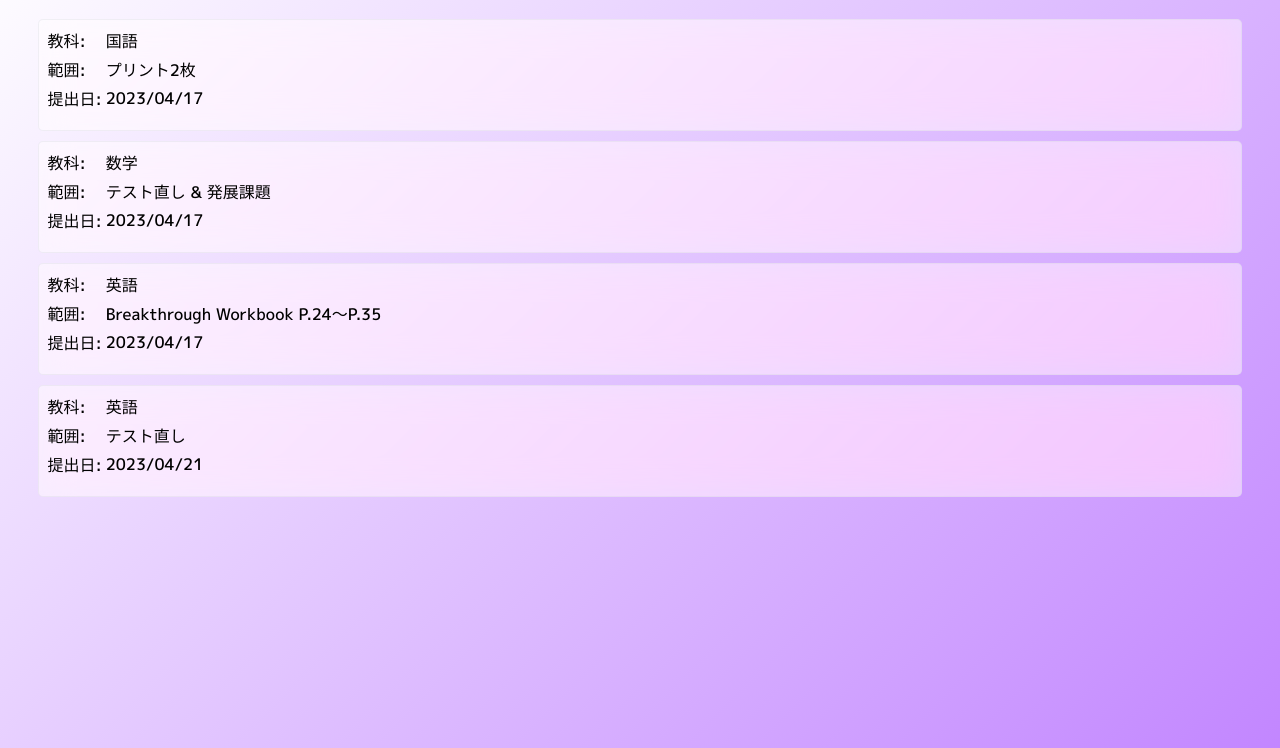
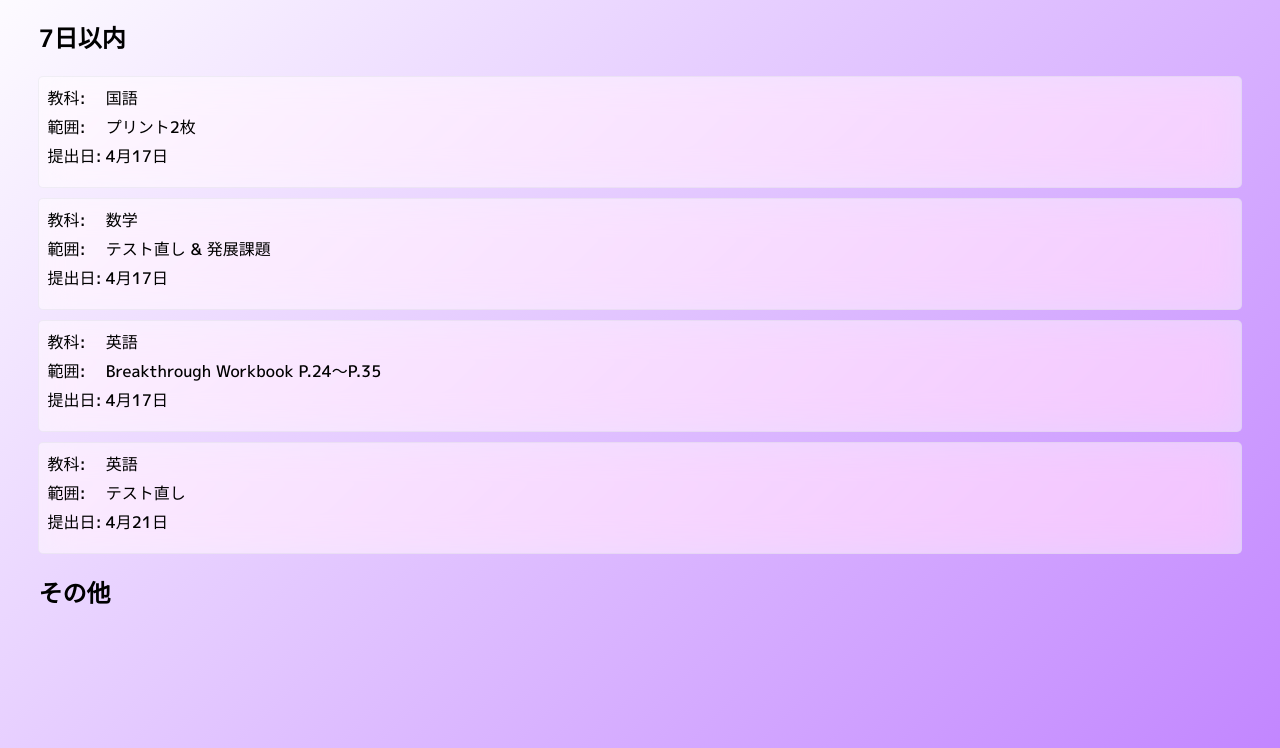
Before and after one commit to ichl01/daianger, a plain HTML site: page index.html in a window 1280 px wide. Shown: the part 73-821 px from the top of the page. Drawn offline with Linux system fonts and the light colour scheme.

Commit message:
started the use of date method

```diff
--- a/homework.js
+++ b/homework.js
@@ -1,24 +1,37 @@
-function homework() {
-    let obj = [{
+var obj = [{
     subject: "国語",
     content: "プリント2枚",
-        due: "2023/04/17"
+    due: new Date(2023, 4, 17, 0, 0)
 }, {
     subject: "数学",
     content: "テスト直し & 発展課題",
-        due: "2023/04/17"
-    },{
+    due: new Date(2023, 4, 17, 0, 0)
+}, {
     subject: "英語",
     content: "Breakthrough Workbook P.24〜P.35",
-        due: "2023/04/17"
-    },{
+    due: new Date(2023, 4, 17, 0, 0)
+}, {
     subject: "英語",
     content: "テスト直し",
-        due: "2023/04/21"
+    due: new Date(2023, 4, 21, 0, 0)
 }];
+
+var today = new Date()
+var nowdate = today.getDate();
+var nowmonth = today.getMonth() + 1;
+
+function homework() {
+
     for (var i = 0; i < obj.length; i++) {
-        let content = '<div class="homework"><table><tr><td>教科:</td><td>' + obj[i].subject + '</td></tr><tr><td>範囲:</td><td>' + obj[i].content + '</td></tr><tr><td>提出日:</td><td>' + obj[i].due + '</td></tr></table></div>'
-        document.getElementById('homeworks').insertAdjacentHTML('beforeend', content);
+        let datedue = obj[i].due.getDate();
+        let monthdue = obj[i].due.getMonth();
+        console.log("datedue: " + datedue + " monthdue: " + monthdue)
+        let content = '<div class="homework"><table><tr><td>教科:</td><td>' + obj[i].subject + '</td></tr><tr><td>範囲:</td><td>' + obj[i].content + '</td></tr><tr><td>提出日:</td><td>' + monthdue + "月" + datedue + "日" + '</td></tr></table></div>'
+        if (datedue - nowdate <= 7 && monthdue == nowmonth) {
+            document.getElementById('upcoming').insertAdjacentHTML('beforeend', content);
+        } else {
+            document.getElementById('others').insertAdjacentHTML('beforeend', content);
+        }
     }
 
 }
--- a/index.html
+++ b/index.html
@@ -14,6 +14,12 @@
     <div class="main">
         <div class="homeworks" id="homeworks">
             <h1>課題 - Daianger</h1>
+            <div id="upcoming">
+                <h2>7日以内</h2>
+            </div>
+            <div id="others">
+                <h2>その他</h2>
+            </div>
     </div>
     </div>
     <script src="homework.js"></script>
```
Lines whose indentation alone changed are shown as unchanged.
